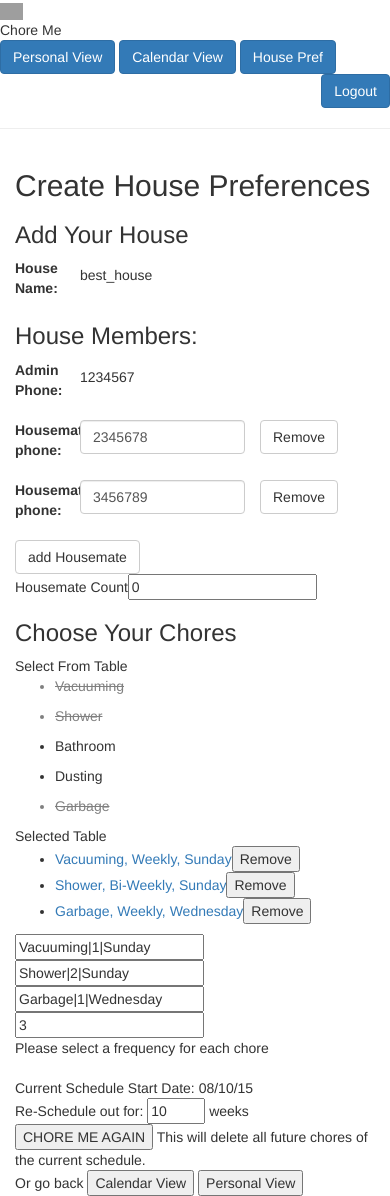
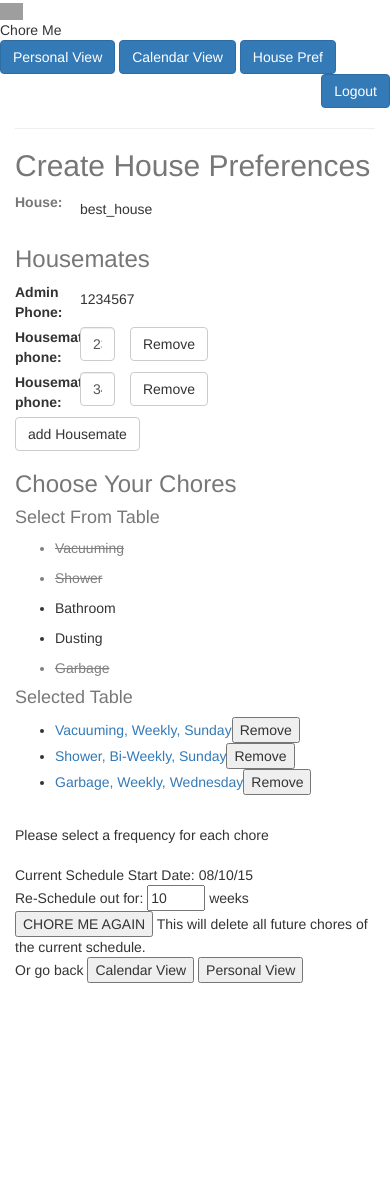
Before and after one commit to janet/choreme, a Flask app: page /create_house_pref in a window 390 px wide. After the commit the page ends 983 px from the top, so only its background shows below. Run offline with Flask 2, Linux system fonts and the light colour scheme; a user stored in the database is signed in; data comes from the database, SQL or seed files in the repository; both versions use the stored data as it was after the commit; some libraries are stand-ins or nearby versions; grey boxes are pictures that could not be loaded.

Commit message:
changed sign in styling to like tumblr and add/remove housemate phone styling

```diff
--- a/server.py
+++ b/server.py
@@ -442,7 +442,7 @@ def invite_housemates():
     housemates_list = User.query.filter(User.house_id==session['house_id'], User.is_admin==0).all()
 
     for housemate in housemates_list:
-        message = "Chore Me Invitation :) https://35347a65.ngrok.io/"+str(housemate.id)
+        message = "Chore Me Invitation :) https://efb13769.ngrok.io/"+str(housemate.id)
         client.messages.create(
             # to=housemate.phone,
             to=MY_PHONE_NUMBER, #using this for testing purposes
@@ -547,7 +547,6 @@ def process_login():
             # also add logged in user's house_id to allow easy save of chore freq in house pref
             session['house_id'] = user.house.id
             flash("Logged in")
-            flash("user_id: %s house_id: %s" % (session['user_id'], session['house_id']))
             return redirect('/personal_view')
 
 
--- a/static/css/styles.css
+++ b/static/css/styles.css
@@ -24,10 +24,6 @@
 	text-decoration: line-through;
 }
 
-.login-form {
-	margin: 10px;
-}
-
 .event-day {
 
 }
@@ -40,3 +36,10 @@
 	height: 6%;
 	width: 6%;
 }
+/*
+.container-fluid {
+	background-image:  url('/static/img/Vacuuming-sam.jpg');
+	background-size: 1920px 1080px;
+ 	background-repeat:no-repeat;
+ 	display: compact;
+}*/
--- a/static/js/create_house_pref.js
+++ b/static/js/create_house_pref.js
@@ -30,12 +30,23 @@ function addPhone(evt) {
 
 	var housemate_phone_label = $('<label>').html('Housemate phone: ').addClass('col-xs-2','control-label')
 	// add the new input element to the div right below admin phone
-	$('#phone-inputs').append($('<label>').html('Housemate phone: ').addClass('col-xs-2','control-label'))
-	// add the new input element to the div right below admin phone
-	$('#phone-inputs').append(new_phone_input)
-	// add the remove button next to the new phone input
-	$('#phone-inputs').append(remove_phone_button)
-	// add div form group class for styling around each label, input and button
+	$('#phone-inputs').append('<div class=row>' +
+							   "<label class='col-xs-2 control-label'>Housemate phone:</label>" +
+							   "<div class='col-xs-2'>" +
+							   "<input name='housemate_phone"+ +housemate_count + "' id='housemate_phone"+ +housemate_count + "' placeholder= '+15105551234' required class='form-control'>" +
+							   "</div>" +
+							   "<button name='remove_phone_button'class='btn btn-default'>Remove</button>" +
+							   '</div>');
+
+	for (var i = 0; i < $("[name|='remove_phone_button']").length; i++) {
+		$($("[name|='remove_phone_button']")[i]).on('click', removePhone)
+	};
+	// // add the new input element to the div right below admin phone
+	// $('#phone-inputs').append(new_phone_input)
+	// // add the remove button next to the new phone input
+	// $('#phone-inputs').append(remove_phone_button)
+	// // add div form group class for styling around each label, input and button
+
 
 
 	// count number of housemates and put in hidden input
--- a/templates/base.html
+++ b/templates/base.html
@@ -20,6 +20,7 @@
     <div>Chore Me</div>
   </div>
 
+
     <!-- If user logged in, display logout button -->
       {% if session['user_id'] %}
         <div class="row">
@@ -31,21 +32,19 @@
       {% endif %}
 
       {% with messages = get_flashed_messages() %}
-      <div class="row"
         {% if messages %}
-          <ul class=flashes>
             {% for message in messages %}
-              <li>{{ message }}</li>
+              <div class="row">
+                <div class="alert alert-warning" role="alert">{{ message }}
+                </div>
+              </div>
             {% endfor %}
-          </ul>
         {% endif %}
-      </div>
       {% endwith %}
 
     <hr>
-<div class="container">
+
   {% block content %} put your content here {% endblock %}
 </div>
-
 </body>
 </html>
--- a/templates/create_house_pref.html
+++ b/templates/create_house_pref.html
@@ -1,36 +1,39 @@
 {% extends 'base.html' %}
 {% block content %}
 
-<h2>Create House Preferences</h2>
 
 <!-- if we have previously created a schedule, submit to the reschedule route, otherwise go to create_user_chores -->
-	<form method="POST" name="house_pref_form" id="house_pref_form" class="form-horizontal">
-	    <h3>Add Your House</h3>
-	    <div class="form-group">
-	    	<label class="col-xs-2 control-label">House Name:</label>
+	<form method="POST" name="house_pref_form" id="house_pref_form" class="form-signin">
+		<h2 class="form-signin-heading text-muted">Create House Preferences</h2>
+	    <div class="row">
+	    	<label class="col-xs-2 control-label text-muted">House:</label>
 	    	{% if house_name %}
-		    	<p class="col-xs-6 form-control-static" name="house_name">{{ house_name }}</p>
+		    	<p class="col-xs-6 form-control-static" name="house_name">
+		    		{{ house_name }}
+		    	</p>
 	    	{% else %}
 		    	<div class="col-xs-6">
 		    		<input type="text" name="house_name" placeholder="Monkey House" required class="form-control">
 		    	</div>
 		    {% endif %}
+		    <div class= "col-xs-4">
+		    </div>
 		</div>
 
-	    <h3>House Members:</h3>
-	    <div class="form-group">
+	    <h3 class="form-signin-heading text-muted">Housemates</h3>
+	    <div class="row">
 	    	<label class="col-xs-2 control-label">Admin Phone:</label>
 	    	<p name="admin_phone" class="col-xs-6 form-control-static">{{ admin_phone }}</p>
-	    </div>
+		</div>
 	    	<div id="phone-inputs">
 	    		{% if house_name %}
 	    			{% for housemate in housemates_list %}
-	    				<div class="form-group">
-	    				<label class="col-xs-2 control-label">Housemate phone:</label>
-	    				<div class="col-xs-6">
-	    					<input name="housemate_phone{{ loop.index }}" id="housemate_phone{{ loop.index }}" type="text" value="{{ housemate.phone }}" required class="form-control">
-	    				</div>
-	    				<button class="btn btn-default" name="remove_phone_button">Remove</button>
+	    				<div class="row">
+		    				<label class="col-xs-2 control-label">Housemate phone:</label>
+		    				<div class="col-xs-2">
+		    					<input name="housemate_phone{{ loop.index }}" id="housemate_phone{{ loop.index }}" type="text" value="{{ housemate.phone }}" required class="form-control">
+		    				</div>
+		    				<button class="btn btn-default" name="remove_phone_button">Remove</button>
 	    				</div>
 
 	    			{% endfor %}
@@ -38,17 +41,17 @@
 	    		{% endif %}
 	    	</div>
 	    	<button class="btn btn-default" id="add-phone-button" name="add-phone-button">add Housemate</button>
-	    	<br>Housemate Count<input type="text" name="housemate_count" id="housemate_count">
+	    	<input type="hidden" name="housemate_count" id="housemate_count">
 
-	    <h3>Choose Your Chores</h3>
-	    	Select From Table<br>
+	    <h3 class="form-signin-heading text-muted">Choose Your Chores</h3>
+	    	<h4 class="form-signin-heading text-muted">Select From Table</h4>
 			    {% for chore in chore_objs %}
 				    <ul id="chore-potentials">
 				    	<li>{{ chore.name }}</li>
 				    </ul>
 			    {% endfor %}
 
-			Selected Table<br>
+			<h4 class="form-signin-heading text-muted">Selected Table</h4>
 				<ul id="chore-selected">
 					{% set lookup = {
 									1: "Weekly",
@@ -73,11 +76,11 @@
 		<div id="chore-selected-inputs">
 			{% if house_name %}
 				{% for house_chore in housechores_list %}
-					<input name="chores{{ loop.index }}", id="hidden{{ house_chore.chore.name }}", value="{{ house_chore.chore.name }}|{{ house_chore.week_freq }}|{{ house_chore.day }}" type="text">
+					<input name="chores{{ loop.index }}", id="hidden{{ house_chore.chore.name }}", value="{{ house_chore.chore.name }}|{{ house_chore.week_freq }}|{{ house_chore.day }}" type="hidden">
 				{% endfor %}
 			{% endif %}
 		</div>
-		<input type="text" name="hidden_count_of_chores" id="hidden_count_of_chores">
+		<input type="hidden" name="hidden_count_of_chores" id="hidden_count_of_chores">
 
 		<br>Please select a frequency for each chore<br>
 
```
Also changed, not shown: templates/invited_register.html (+28 -7 lines), templates/login.html (+8 -13 lines), templates/register.html (+10 -16 lines), choreme.db.
